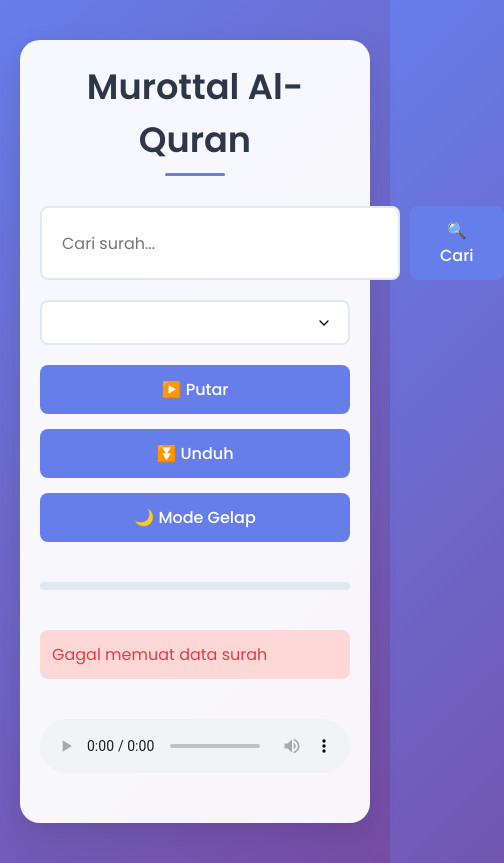
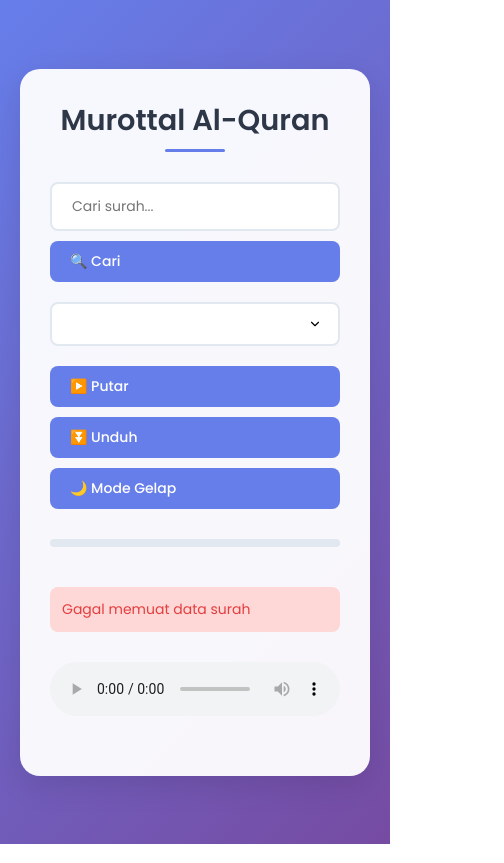
Before and after one commit to GetSya/murottal, a plain HTML site: page index.html in a window 390 px wide. Shown: the whole page, 504 px wide, since content can reach past the window. Drawn offline with Linux system fonts and the light colour scheme; no server answers.

Commit message:
Update index.html

```diff
--- a/index.html
+++ b/index.html
@@ -28,15 +28,17 @@
         }
 
         .container {
-            max-width: 800px;
+            max-width: 100%;
             width: 100%;
-            margin: 40px auto;
+            margin: 0 auto;
             background: rgba(255, 255, 255, 0.95);
             padding: 30px;
             border-radius: 20px;
             box-shadow: 0 10px 30px rgba(0, 0, 0, 0.1);
             animation: fadeIn 1s ease-in-out;
             transition: background 0.5s ease;
+            max-width: 800px;
+            width: 100%;
         }
 
         body.dark-mode .container {
@@ -84,7 +86,9 @@
 
         .search-box {
             display: flex;
+            flex-wrap: wrap;
             gap: 10px;
+            justify-content: space-between;
         }
 
         .search-box input {
@@ -95,6 +99,7 @@
             font-size: 16px;
             background: white;
             transition: all 0.3s ease;
+            min-width: 200px;
         }
 
         body.dark-mode .search-box input {
@@ -121,6 +126,7 @@
             background-position: right 1rem center;
             background-size: 1em;
             transition: all 0.3s ease;
+            min-width: 200px;
         }
 
         body.dark-mode select {
@@ -137,6 +143,7 @@
 
         .button-group {
             display: flex;
+            flex-wrap: wrap;
             gap: 15px;
             justify-content: center;
         }
@@ -257,19 +264,56 @@
             transform: translateY(0);
         }
 
-        /* Responsive Design */
-        @media (max-width: 600px) {
-            .container {
-                margin: 20px;
-                padding: 20px;
+        /* Responsif Desain */
+        @media (max-width: 768px) {
+            h1 {
+                font-size: 2em;
+            }
+
+            .search-box input, select {
+                min-width: 100%;
             }
 
             .button-group {
                 flex-direction: column;
+                gap: 10px;
             }
 
             button {
-                justify-content: center;
+                width: 100%;
+                padding: 10px 20px;
+                font-size: 14px;
+            }
+
+            .progress-container {
+                margin-top: 15px;
+            }
+
+            .loading, .error-message {
+                font-size: 14px;
+            }
+        }
+
+        @media (max-width: 480px) {
+            h1 {
+                font-size: 1.8em;
+            }
+
+            .search-box input, select {
+                min-width: 100%;
+                font-size: 14px;
+            }
+
+            button {
+                font-size: 14px;
+            }
+
+            .progress-container {
+                margin-top: 10px;
+            }
+
+            audio {
+                margin-top: 10px;
             }
         }
     </style>
```
